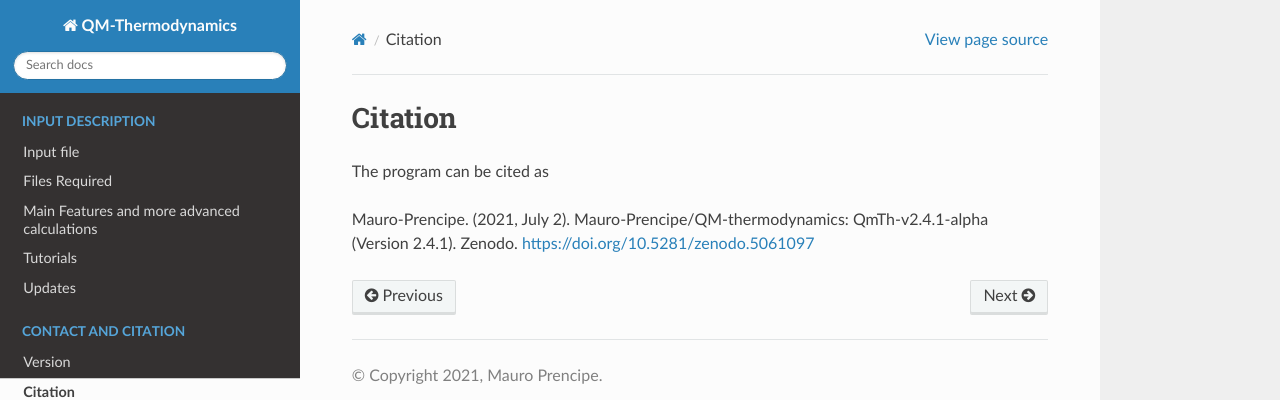
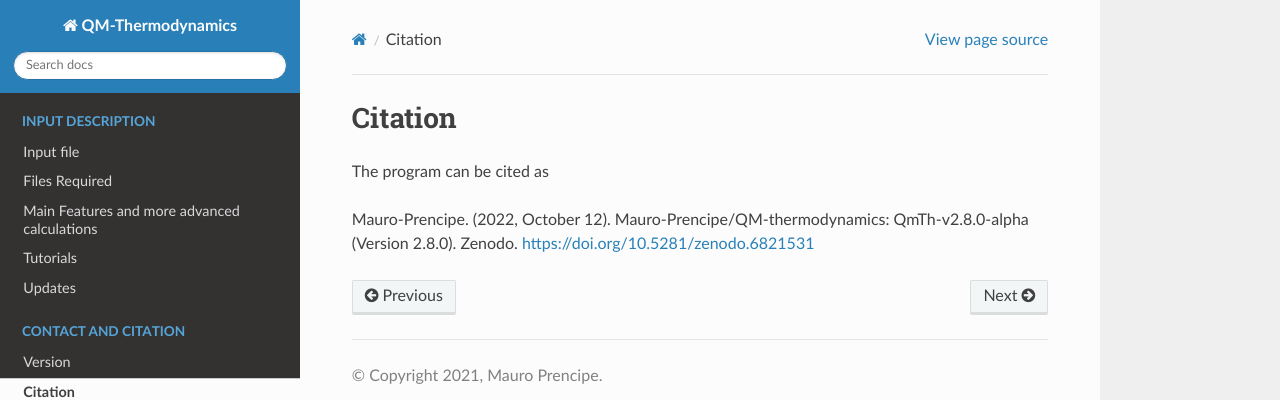
Before and after one commit to Mauro-Prencipe/QM-thermodynamics, a Sphinx documentation site: the page built from docs/Citation.rst, in a window 1280 px wide. Shown: the top 400 px of the page. Built offline with Sphinx 7.4.7 and the Read the Docs theme 2.0.0, drawn with Linux system fonts in a browser that asks for light colours.

Commit message:
Update Citation.rst

```diff
--- a/docs/Citation.rst
+++ b/docs/Citation.rst
@@ -3,5 +3,5 @@ Citation
 
 The program can be cited as
 
-Mauro-Prencipe. (2021, July 2). Mauro-Prencipe/QM-thermodynamics: QmTh-v2.4.1-alpha (Version 2.4.1).
-Zenodo. https://doi.org/10.5281/zenodo.5061097
+Mauro-Prencipe. (2022, October 12). Mauro-Prencipe/QM-thermodynamics: QmTh-v2.8.0-alpha (Version 2.8.0).
+Zenodo. https://doi.org/10.5281/zenodo.6821531
```
